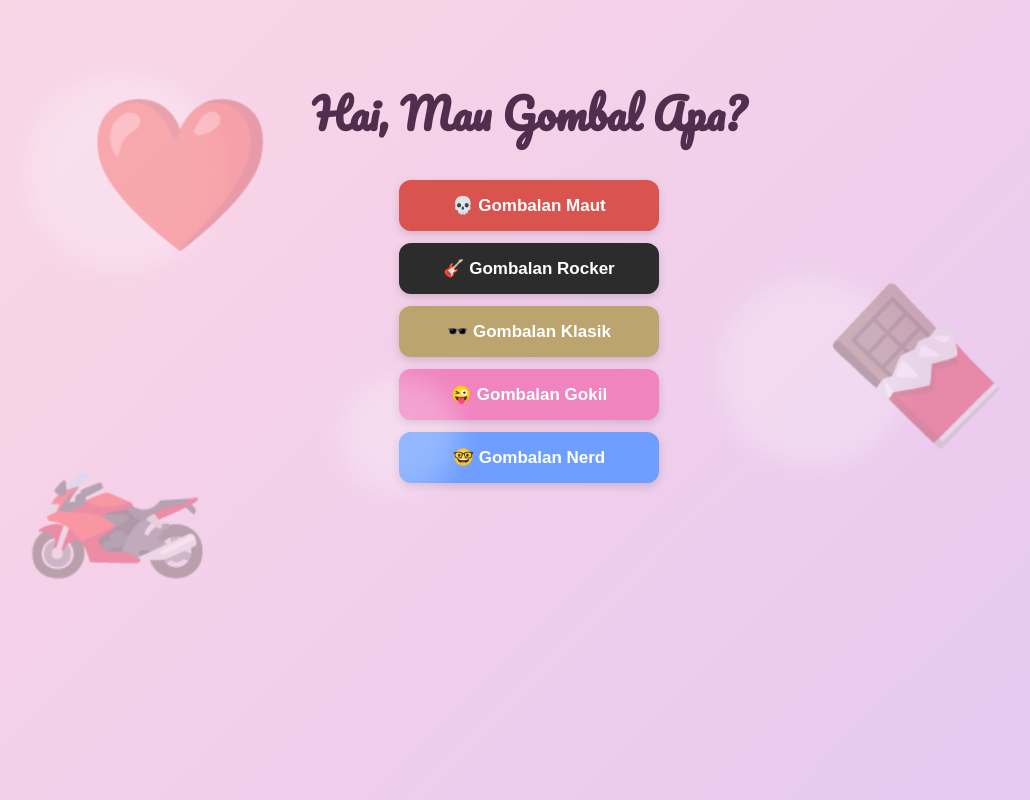
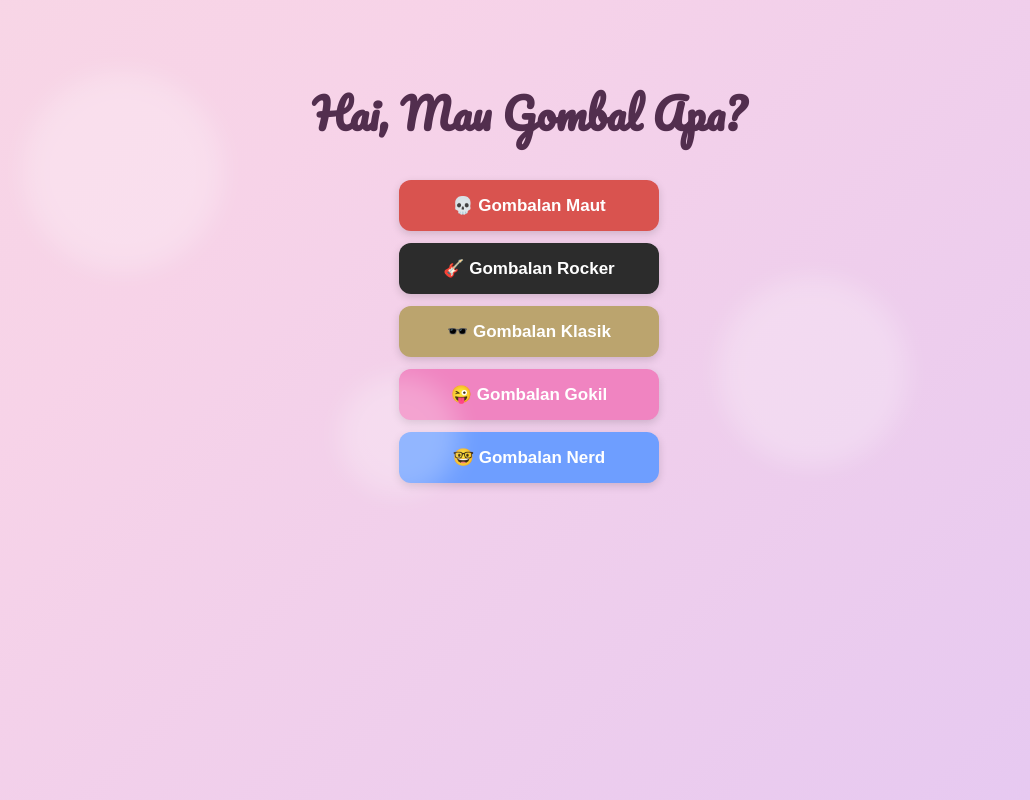
Before and after one commit to dvdson86/web-gombal, a plain HTML site: page gombal.html in a window 1280 px wide. Shown: the whole page, without its empty margins (111-1141 px from the left). Drawn offline with nearby package versions, Linux system fonts and the light colour scheme.

Commit message:
Add files via upload

```diff
--- a/gombal.html
+++ b/gombal.html
@@ -35,18 +35,6 @@
         .bubble:nth-child(2){ bottom:80px; right:20%; width:190px; height:190px;}
         .bubble:nth-child(3){ bottom:10%; left:35%; width:120px; height:120px;}
 
-        /* floating emojis aesthetic */
-        .emoji {
-            position:absolute;
-            font-size:150px;
-            opacity:0.35;
-            animation: floatSlow 7s ease-in-out infinite alternate;
-            user-select:none;
-        }
-
-        .emoji:nth-child(4){ top:8%; left:15%; }
-        .emoji:nth-child(5){ top:70%; left:10%; }
-        .emoji:nth-child(6){ top:45%; right:12%; }
 
         @keyframes float{
             0%{transform:translateY(0px);}
@@ -164,11 +152,6 @@
     <div class="bubble"></div>
     <div class="bubble"></div>
 
-    <!-- floating themed emojis -->
-    <div class="emoji">❤️</div>
-    <div class="emoji">🏍️</div>
-    <div class="emoji">🍫</div>
-
     <h1>Hai, Mau Gombal Apa?</h1>
 
     <div class="button-group">
```
